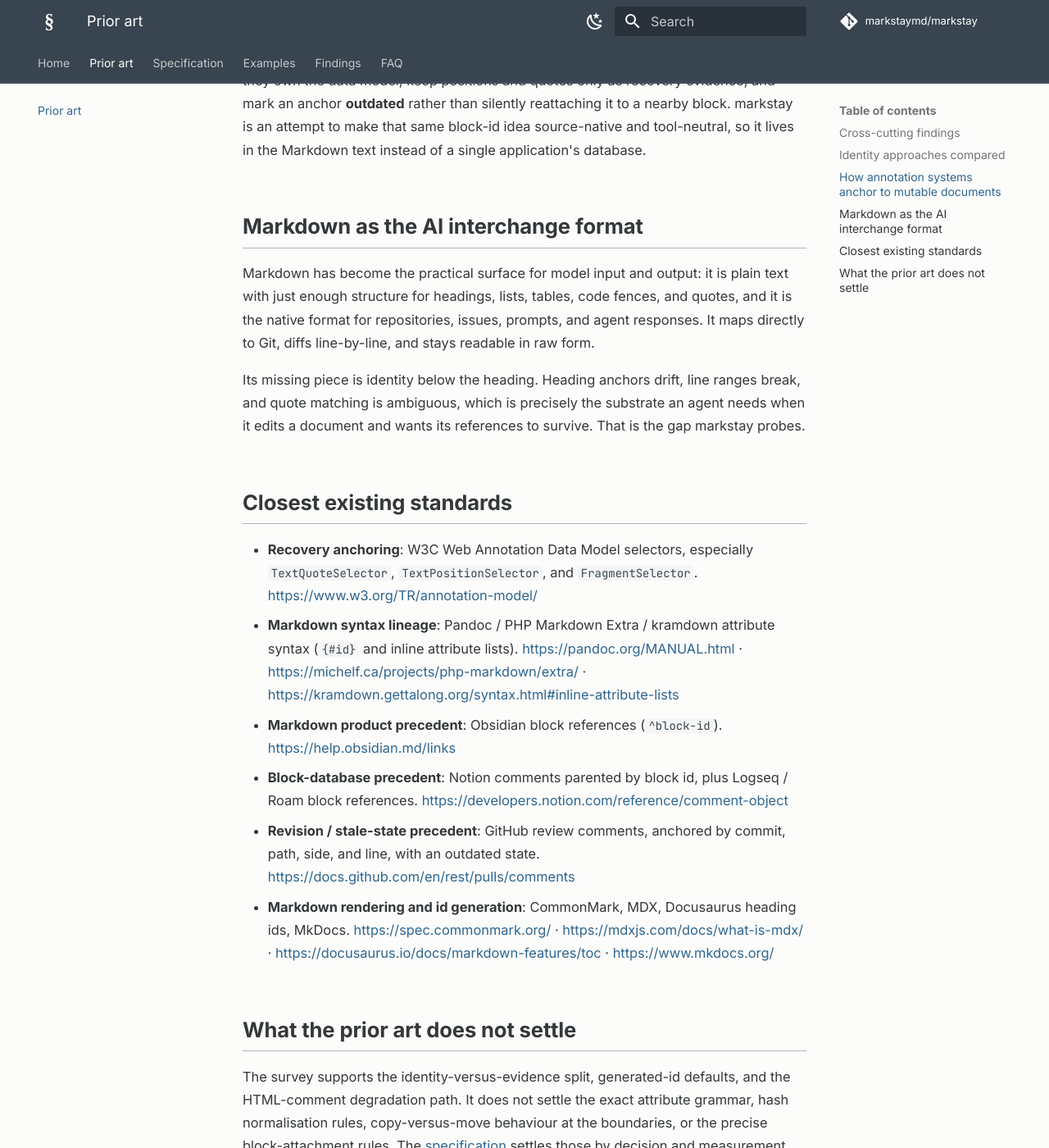
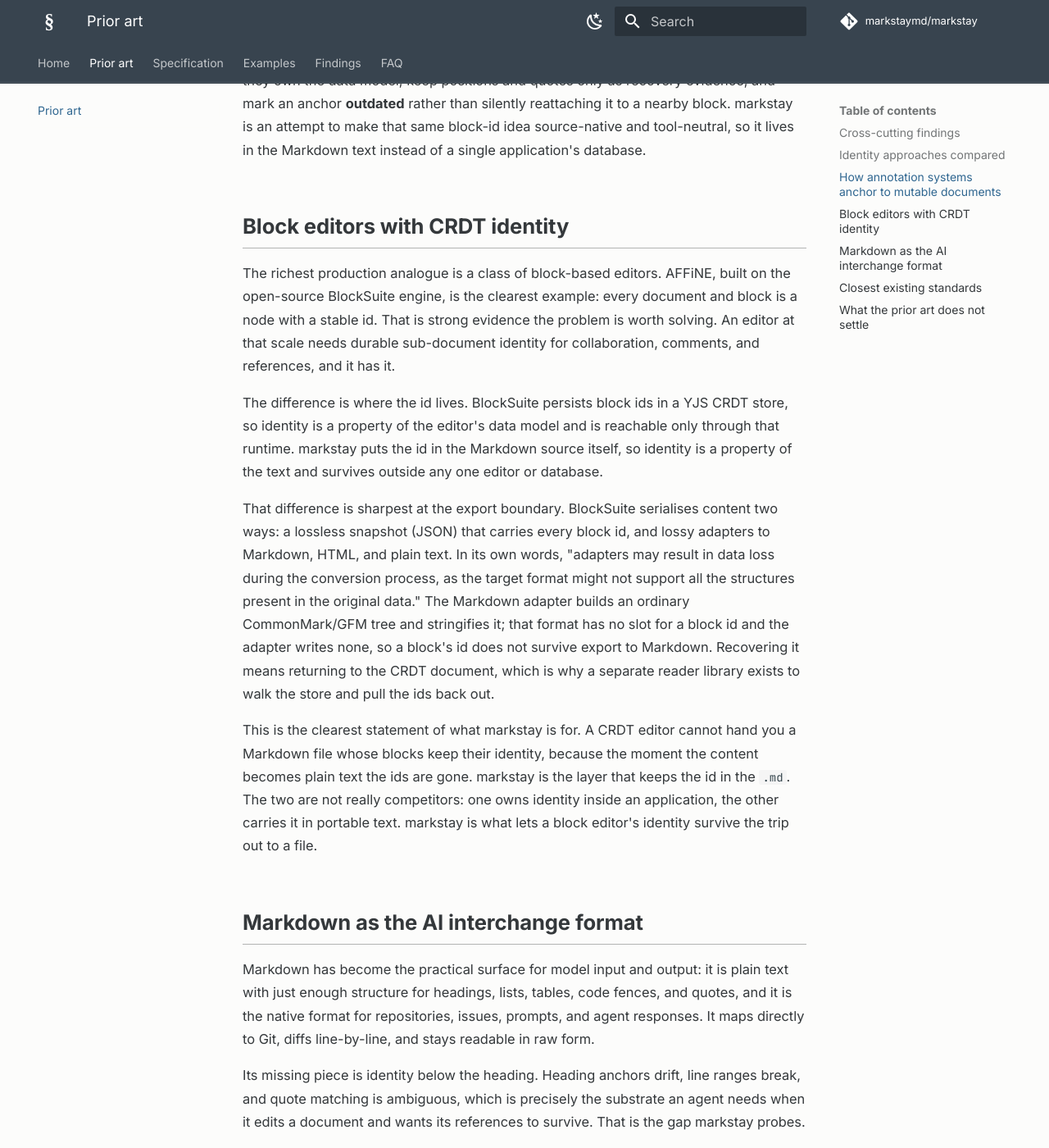
Before and after one commit to markstaymd/markstay, an MkDocs documentation site: the page built from docs/prior-art.md, in a window 1280 px wide and 1400 px high, scrolled down 3509 px. Shown: the whole window at 82% size. Built offline with MkDocs 1.6.1 and Material for MkDocs 9.7.7, drawn with Linux system fonts in a browser that asks for light colours; comment, search, counter and statistics services are not loaded; some of the changed text lies outside the part shown.

Commit message:
prior-art: add block editors with CRDT identity (AFFiNE / BlockSuite)
Adds the storage-anchored vs source-anchored contrast as the "why not just use a
block editor" answer. AFFiNE/BlockSuite gives every block a stable id but persists
it in a YJS CRDT store, and its Markdown adapter drops the id on export (the format
has no slot for it), so a block's identity cannot survive the trip out to a plain
file. markstay is the layer that keeps the id in the .md. Also lists BlockSuite
under Closest existing standards.

```diff
--- a/docs/prior-art.md
+++ b/docs/prior-art.md
@@ -70,6 +70,36 @@
 is an attempt to make that same block-id idea source-native and tool-neutral, so it
 lives in the Markdown text instead of a single application's database.
 
+## Block editors with CRDT identity
+
+The richest production analogue is a class of block-based editors. AFFiNE, built on
+the open-source BlockSuite engine, is the clearest example: every document and block
+is a node with a stable id. That is strong evidence the problem is worth solving. An
+editor at that scale needs durable sub-document identity for collaboration, comments,
+and references, and it has it.
+
+The difference is where the id lives. BlockSuite persists block ids in a YJS CRDT
+store, so identity is a property of the editor's data model and is reachable only
+through that runtime. markstay puts the id in the Markdown source itself, so identity
+is a property of the text and survives outside any one editor or database.
+
+That difference is sharpest at the export boundary. BlockSuite serialises content two
+ways: a lossless snapshot (JSON) that carries every block id, and lossy adapters to
+Markdown, HTML, and plain text. In its own words, "adapters may result in data loss
+during the conversion process, as the target format might not support all the
+structures present in the original data." The Markdown adapter builds an ordinary
+CommonMark/GFM tree and stringifies it; that format has no slot for a block id and the
+adapter writes none, so a block's id does not survive export to Markdown. Recovering
+it means returning to the CRDT document, which is why a separate reader library exists
+to walk the store and pull the ids back out.
+
+This is the clearest statement of what markstay is for. A CRDT editor cannot hand you
+a Markdown file whose blocks keep their identity, because the moment the content
+becomes plain text the ids are gone. markstay is the layer that keeps the id in the
+`.md`. The two are not really competitors: one owns identity inside an application,
+the other carries it in portable text. markstay is what lets a block editor's identity
+survive the trip out to a file.
+
 ## Markdown as the AI interchange format
 
 Markdown has become the practical surface for model input and output: it is plain
@@ -97,6 +127,9 @@
 - **Block-database precedent**: Notion comments parented by block id, plus
   Logseq / Roam block references.
   <https://developers.notion.com/reference/comment-object>
+- **Block editor with CRDT identity**: AFFiNE / BlockSuite, where every block has a
+  stable id persisted in a YJS CRDT store, lost on export to Markdown.
+  <https://blocksuite.io/guide/adapter.html>
 - **Revision / stale-state precedent**: GitHub review comments, anchored by commit,
   path, side, and line, with an outdated state.
   <https://docs.github.com/en/rest/pulls/comments>
```
